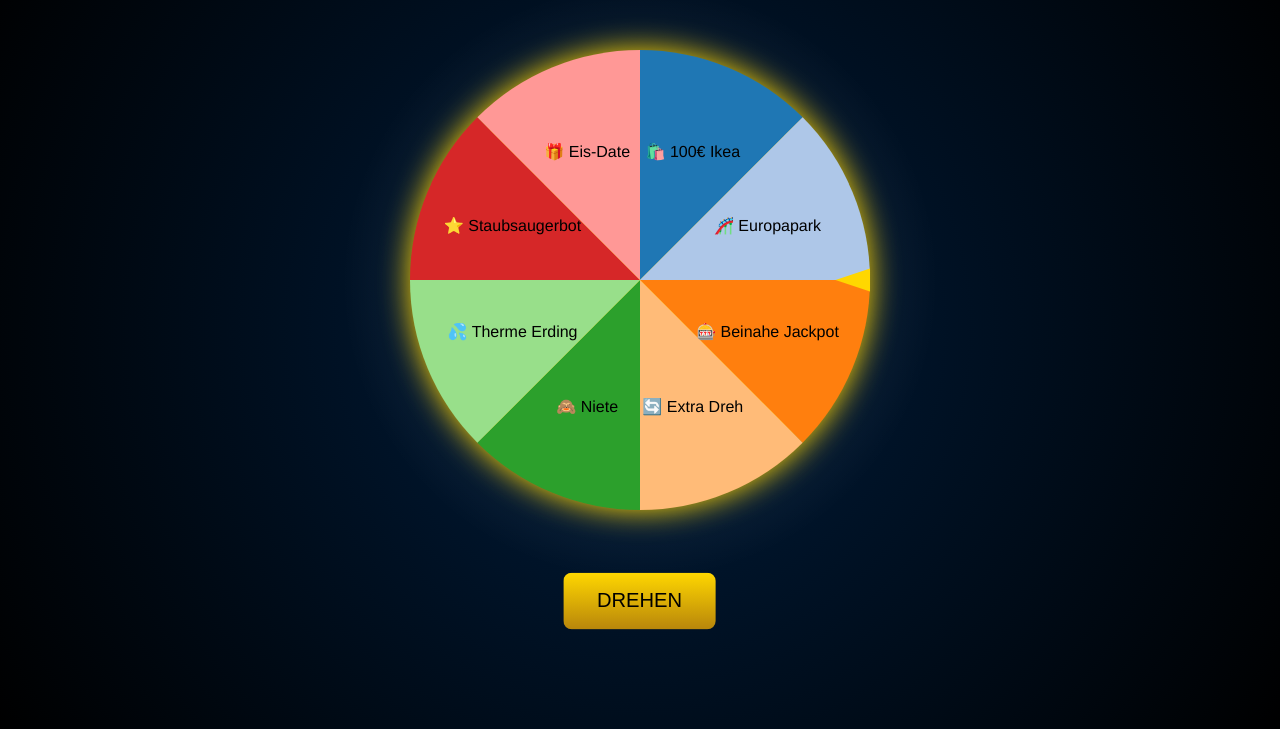
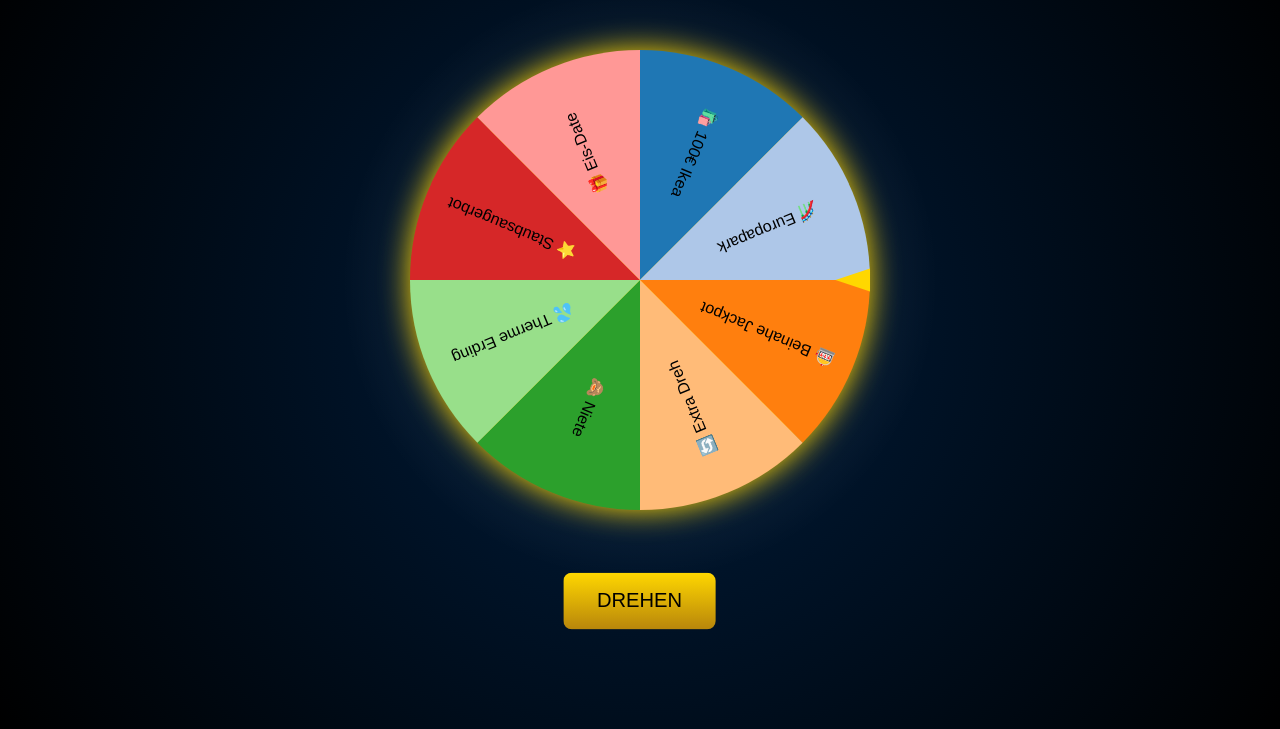
Before and after one commit to cemGr/wheel_of_fortune, a plain HTML site: page index.html in a window 1280 px wide. Shown: the part 71-800 px from the top of the page. Drawn offline with nearby package versions, Linux system fonts and the light colour scheme.

Commit message:
Flip right-side labels upright

```diff
--- a/index.html
+++ b/index.html
@@ -152,7 +152,8 @@
        d.angle=(d.startAngle+d.endAngle)/2;
        var radius=r*0.6;
        var angle=d.angle*180/Math.PI-90;
-       return "rotate("+angle+")translate("+radius+")rotate("+(-angle)+")";
+       var flip=(angle>-90 && angle<90)?180:0;
+       return "rotate("+angle+")translate("+radius+")rotate("+flip+")";
     })
     .attr("text-anchor","middle")
     .style("font-size","16px")
```
